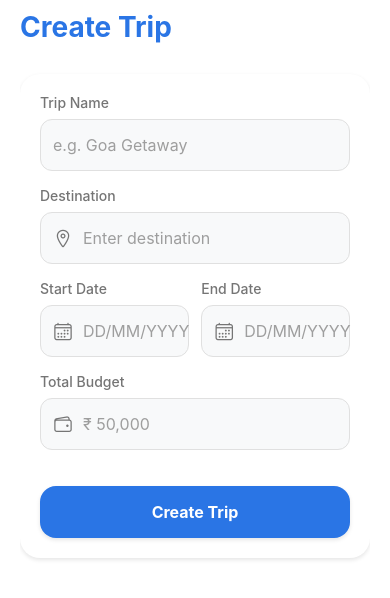
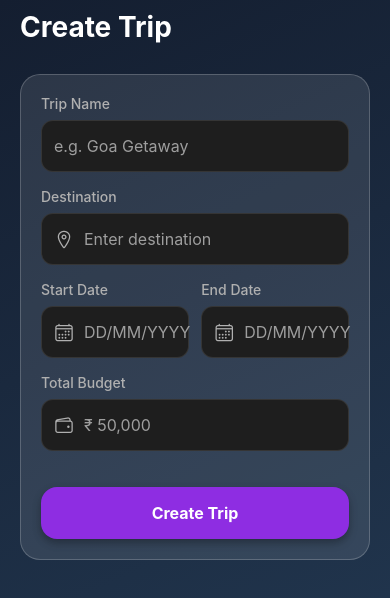
Before and after one commit to ajitrathod1/TripLedger, a React Native app: screen /CreateTrip in a window 390 px wide. Shown: the top 598 px of the page. Built offline with nearby package versions, Linux system fonts and the light colour scheme.

Commit message:
feat(ui): Overhaul UI with Modern Glassmorphism Theme (Dark Mode + Gradients)

```diff
--- a/src/components/ScreenWrapper.js
+++ b/src/components/ScreenWrapper.js
@@ -1,23 +1,33 @@
 import React from 'react';
 import { View, StyleSheet, StatusBar, SafeAreaView, Platform } from 'react-native';
+import { LinearGradient } from 'expo-linear-gradient';
 import { colors } from '../constants/colors';
 
 const ScreenWrapper = ({ children, style }) => {
     return (
-        <SafeAreaView style={[styles.container, style]}>
-            <StatusBar barStyle="dark-content" backgroundColor={colors.background} />
-            <View style={styles.content}>
-                {children}
-            </View>
-        </SafeAreaView>
+        <LinearGradient
+            colors={[colors.gradientStart, colors.gradientEnd]}
+            style={styles.container}
+            start={{ x: 0, y: 0 }}
+            end={{ x: 1, y: 1 }}
+        >
+            <StatusBar barStyle="light-content" translucent backgroundColor="transparent" />
+            <SafeAreaView style={[styles.safeArea, style]}>
+                <View style={styles.content}>
+                    {children}
+                </View>
+            </SafeAreaView>
+        </LinearGradient>
     );
 };
 
 const styles = StyleSheet.create({
     container: {
         flex: 1,
-        backgroundColor: colors.background,
-        paddingTop: Platform.OS === 'android' ? StatusBar.currentHeight : 0,
+    },
+    safeArea: {
+        flex: 1,
+        paddingTop: Platform.OS === 'android' ? StatusBar.currentHeight + 10 : 0,
     },
     content: {
         flex: 1,
--- a/src/constants/colors.js
+++ b/src/constants/colors.js
@@ -1,23 +1,33 @@
 export const colors = {
-  primary: '#2A75E5', // Professional Blue
-  background: '#FFFFFF',
-  surface: '#F8F9FA',
-  text: '#171717',
-  textSecondary: '#757575',
-  border: '#E0E0E0',
-  success: '#4CAF50',
-  error: '#F44336',
-  warning: '#FF9800', // Warning Orange
-  info: '#2196F3', // Info Blue
+  primary: '#8E2DE2', // Modern Purple
+  secondary: '#4A00E0',
+  background: '#121212', // Dark Mode
+  surface: '#1E1E1E',
+  text: '#FFFFFF',
+  textSecondary: '#B0B0B0',
+  border: 'rgba(255, 255, 255, 0.1)',
+  success: '#00C853', // Bright Green
+  error: '#FF3D00', // Bright Red
+  warning: '#FFD600',
+  info: '#2979FF',
   white: '#FFFFFF',
   gray: '#9E9E9E',
-  darkGray: '#616161',
-  lightGray: '#F5F5F5',
+  darkGray: '#424242',
+  lightGray: '#2C2C2C', // Darker gray for dark mode
+  gradientStart: '#141E30',
+  gradientEnd: '#243B55',
+  glass: {
+    backgroundColor: 'rgba(255, 255, 255, 0.1)',
+    borderColor: 'rgba(255, 255, 255, 0.2)',
+    borderWidth: 1,
+    borderRadius: 20,
+    overflow: 'hidden',
+  },
   shadowConfig: {
     shadowColor: '#000',
-    shadowOffset: { width: 0, height: 2 },
-    shadowOpacity: 0.1,
-    shadowRadius: 4,
-    elevation: 3,
+    shadowOffset: { width: 0, height: 4 },
+    shadowOpacity: 0.3,
+    shadowRadius: 8,
+    elevation: 6,
   }
 };
--- a/src/screens/AddExpenseScreen.js
+++ b/src/screens/AddExpenseScreen.js
@@ -105,7 +105,7 @@ const AddExpenseScreen = () => {
                                 ]}
                                 onPress={() => setPaidBy(member)}
                             >
-                                <Ionicons name="person-circle-outline" size={20} color={paidBy === member ? colors.white : colors.primary} />
+                                <Ionicons name="person-circle-outline" size={20} color={paidBy === member ? colors.white : colors.text} />
                                 <Text style={[
                                     styles.memberText,
                                     paidBy === member && styles.activeMemberText
@@ -178,14 +178,11 @@ const styles = StyleSheet.create({
     chip: {
         flexDirection: 'row',
         alignItems: 'center',
-        backgroundColor: colors.surface,
+        ...colors.glass,
         paddingHorizontal: 16,
         paddingVertical: 10,
-        borderRadius: 20,
         marginRight: 10,
         marginBottom: 10,
-        borderWidth: 1,
-        borderColor: colors.border,
     },
     activeChip: {
         backgroundColor: colors.primary,
@@ -202,20 +199,17 @@ const styles = StyleSheet.create({
     memberChip: {
         flexDirection: 'row',
         alignItems: 'center',
-        backgroundColor: colors.white,
+        ...colors.glass,
         paddingHorizontal: 16,
         paddingVertical: 10,
-        borderRadius: 20,
         marginRight: 10,
-        borderWidth: 1,
-        borderColor: colors.primary,
     },
     activeMemberChip: {
         backgroundColor: colors.primary,
     },
     memberText: {
         marginLeft: 6,
-        color: colors.primary,
+        color: colors.text,
         fontWeight: '600',
     },
     activeMemberText: {
--- a/src/screens/CreateTripScreen.js
+++ b/src/screens/CreateTripScreen.js
@@ -102,13 +102,11 @@ const styles = StyleSheet.create({
     title: {
         fontSize: 28,
         fontWeight: 'bold',
-        color: colors.primary,
+        color: colors.text,
     },
     form: {
-        backgroundColor: colors.white,
-        borderRadius: 20,
+        ...colors.glass,
         padding: 20,
-        ...colors.shadowConfig,
     },
     row: {
         flexDirection: 'row',
--- a/src/screens/SettleUpScreen.js
+++ b/src/screens/SettleUpScreen.js
@@ -155,11 +155,9 @@ const styles = StyleSheet.create({
     },
     summaryContainer: {
         flexDirection: 'row',
-        backgroundColor: colors.primary,
-        borderRadius: 16,
+        ...colors.glass,
         padding: 20,
         marginBottom: 30,
-        ...colors.shadowConfig,
     },
     summaryBox: {
         flex: 1,
@@ -175,7 +173,7 @@ const styles = StyleSheet.create({
         marginBottom: 4,
     },
     summaryValue: {
-        color: colors.white,
+        color: colors.text,
         fontSize: 20,
         fontWeight: 'bold',
     },
@@ -188,12 +186,9 @@ const styles = StyleSheet.create({
     transactionCard: {
         flexDirection: 'row',
         alignItems: 'center',
-        backgroundColor: colors.white,
+        ...colors.glass,
         padding: 16,
-        borderRadius: 12,
         marginBottom: 12,
-        borderWidth: 1,
-        borderColor: colors.lightGray,
     },
     avatarContainer: {
         width: 40,
--- a/src/screens/TripSummaryScreen.js
+++ b/src/screens/TripSummaryScreen.js
@@ -103,7 +103,7 @@ const TripSummaryScreen = () => {
             {/* Custom Header with Settle Up and Delete button */}
             <View style={styles.header}>
                 <TouchableOpacity onPress={() => navigation.navigate('CreateTrip')} style={{ marginRight: 10 }}>
-                    <Ionicons name="add-circle-outline" size={32} color={colors.primary} />
+                    <Ionicons name="add-circle-outline" size={32} color={colors.text} />
                 </TouchableOpacity>
                 <View style={{ flex: 1 }}>
                     <Text style={styles.headerTitle}>{currentTrip.name}</Text>
@@ -111,7 +111,7 @@ const TripSummaryScreen = () => {
                 </View>
                 <View style={{ flexDirection: 'row' }}>
                     <TouchableOpacity onPress={() => navigation.navigate('SettleUp')} style={{ marginRight: 15 }}>
-                        <Ionicons name="people-circle-outline" size={32} color={colors.primary} />
+                        <Ionicons name="people-circle-outline" size={32} color={colors.text} />
                     </TouchableOpacity>
                     <TouchableOpacity onPress={handleDeleteTrip}>
                         <Ionicons name="trash-outline" size={32} color={colors.error} />
@@ -149,7 +149,7 @@ const TripSummaryScreen = () => {
                             width={screenWidth - 40}
                             height={220}
                             chartConfig={{
-                                color: (opacity = 1) => `rgba(0, 0, 0, ${opacity})`,
+                                color: (opacity = 1) => `rgba(255, 255, 255, ${opacity})`,
                             }}
                             accessor={"population"}
                             backgroundColor={"transparent"}
@@ -210,9 +210,6 @@ const styles = StyleSheet.create({
         alignItems: 'center',
         paddingHorizontal: 20,
         paddingVertical: 15,
-        backgroundColor: colors.white,
-        borderBottomWidth: 1,
-        borderBottomColor: colors.lightGray,
     },
     headerTitle: {
         fontSize: 20,
@@ -228,11 +225,9 @@ const styles = StyleSheet.create({
         paddingBottom: 100,
     },
     card: {
-        backgroundColor: colors.white,
-        borderRadius: 16,
+        ...colors.glass,
         padding: 20,
         marginTop: 20,
-        ...colors.shadowConfig,
     },
     budgetRow: {
         flexDirection: 'row',
@@ -283,12 +278,9 @@ const styles = StyleSheet.create({
     expenseItem: {
         flexDirection: 'row',
         alignItems: 'center',
-        backgroundColor: colors.white,
+        ...colors.glass,
         padding: 15,
-        borderRadius: 12,
         marginBottom: 12,
-        borderWidth: 1,
-        borderColor: colors.lightGray,
     },
     iconBox: {
         width: 40,
```
